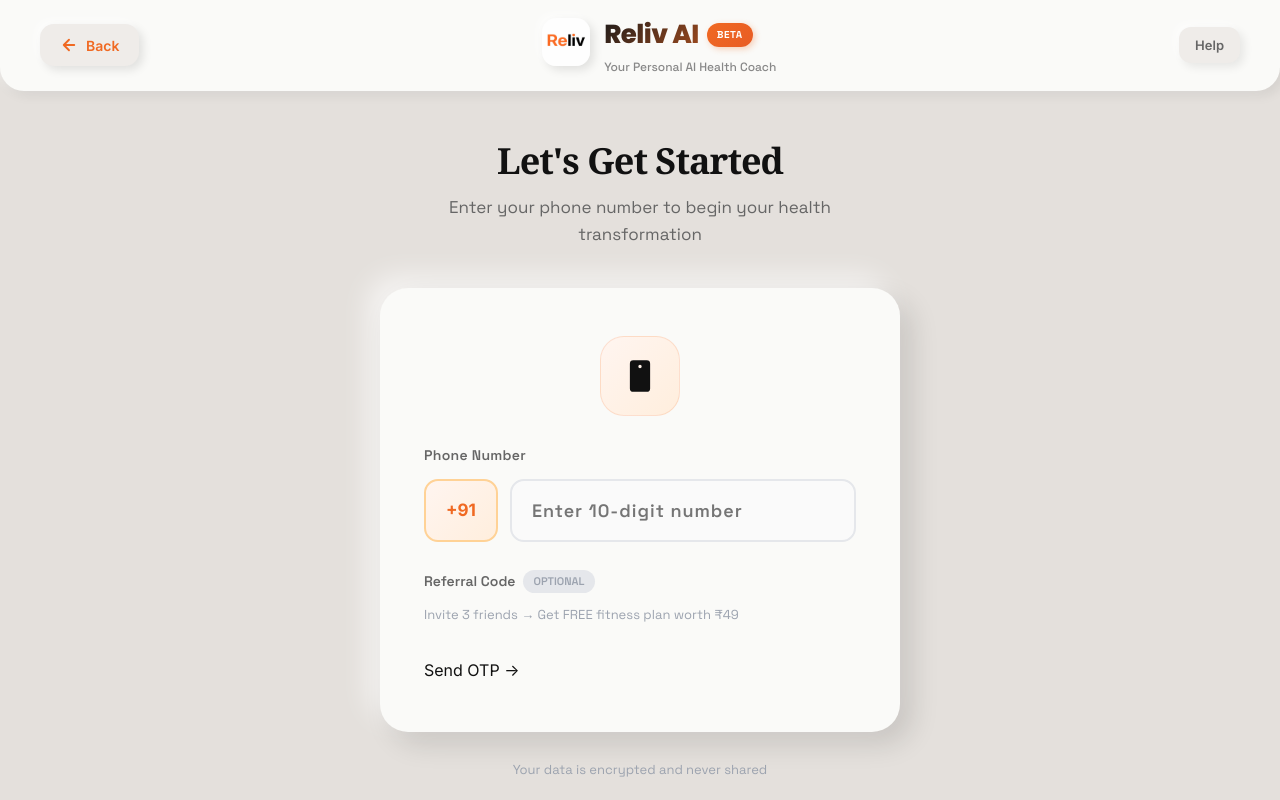
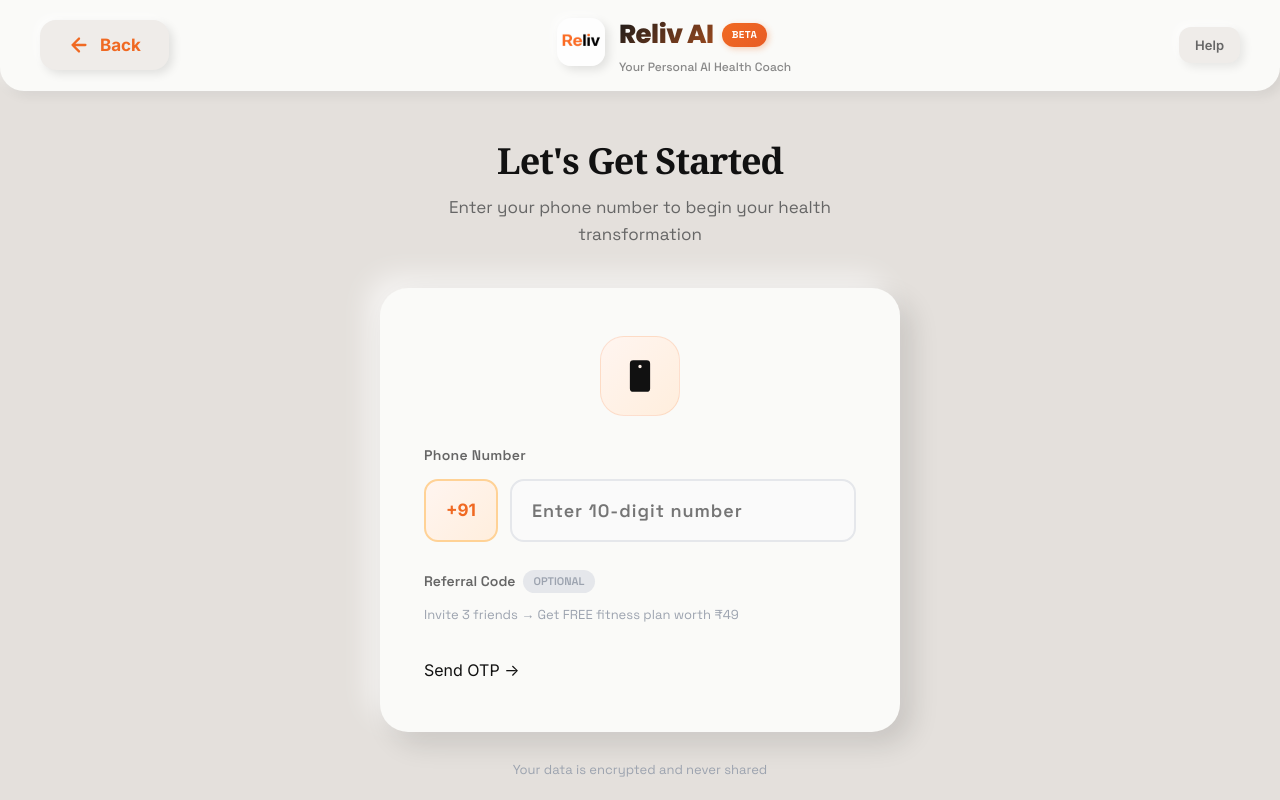
Before and after one commit to AlgorithSage/Reliv, a React (Vite) app in the folder frontend/: page /phone in a window 1280 px wide. Shown: the top 800 px of the page. Built offline with nearby package versions, Linux system fonts and the light colour scheme; no server answers; a web font is replaced by a local one.

Commit message:
UI Button Fixes

```diff
--- a/frontend/src/components/Layout.jsx
+++ b/frontend/src/components/Layout.jsx
@@ -60,13 +60,13 @@ export default function Layout({ children, title, subtitle, showBack, onBack })
         style={{
          display: 'flex',
          alignItems: 'center',
-        gap: 8,
+         gap: 10,
          background: '#EFECE9',
          border: 'none',
-        borderRadius: 14,
-        padding: '12px 20px',
-        fontSize: 14,
-        fontWeight: 600,
+         borderRadius: 16,
+         padding: '14px 28px',
+         fontSize: 17,
+         fontWeight: 700,
          color: '#F06922',
          cursor: 'pointer',
          transition: 'all 0.3s ease',
@@ -90,7 +90,7 @@ export default function Layout({ children, title, subtitle, showBack, onBack })
          e.currentTarget.style.transform = 'translateX(0)';
         }}
        >
-       <svg width="18" height="18" viewBox="0 0 24 24" fill="none" stroke="currentColor" strokeWidth="2.5" strokeLinecap="round" strokeLinejoin="round">
+        <svg width="22" height="22" viewBox="0 0 24 24" fill="none" stroke="currentColor" strokeWidth="2.5" strokeLinecap="round" strokeLinejoin="round">
          <path d="M19 12H5M12 19l-7-7 7-7" />
         </svg>
         Back
```
Lines whose indentation alone changed are shown as unchanged.
